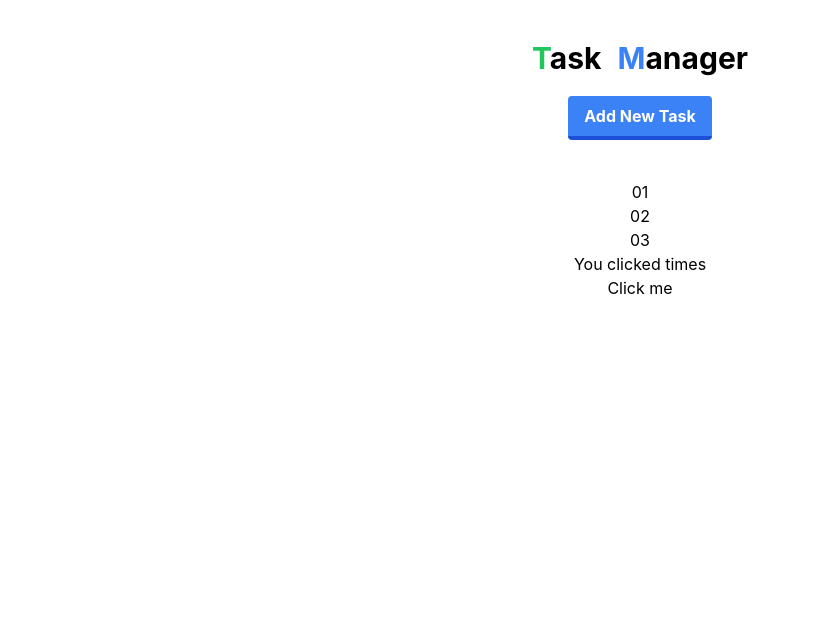
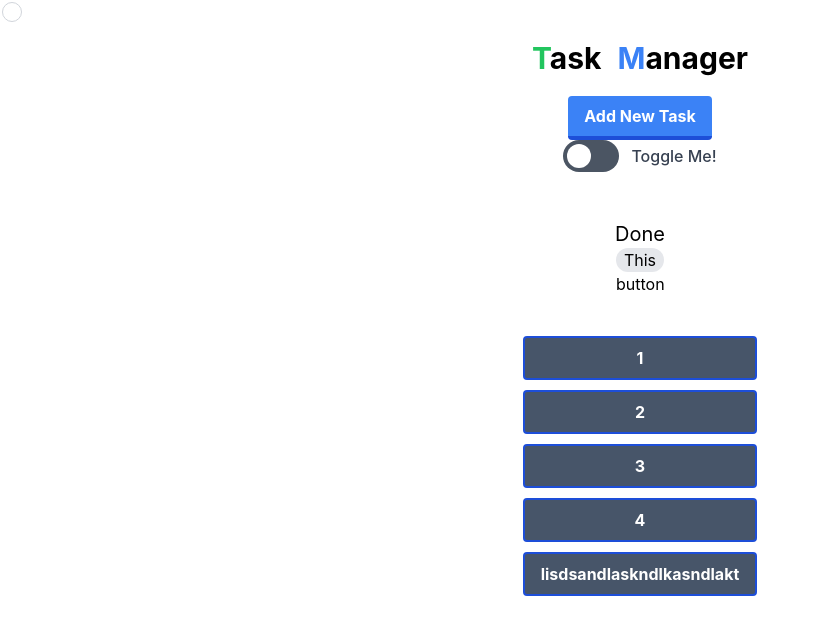
Before and after one commit to KanniShashankh/Taskmanager, a React (Create React App) app in the folder app/: page / in a window 1280 px wide. Shown: the top 634 px of the page, without its empty margins (0-818 px from the left). Built offline with nearby package versions, Linux system fonts and the light colour scheme.

Commit message:
day 0 commit

```diff
--- a/app/package.json
+++ b/app/package.json
@@ -11,6 +11,7 @@
     "@types/react": "^18.0.0",
     "@types/react-dom": "^18.0.0",
     "@types/react-router-dom": "^5.3.3",
+    "local-storage": "^2.0.0",
     "react": "^18.2.0",
     "react-dom": "^18.2.0",
     "react-router-dom": "^6.6.1",
--- a/app/src/App.css
+++ b/app/src/App.css
@@ -24,6 +24,11 @@
   color: white;
 }
 
+input:checked ~ .dot {
+  transform: translateX(100%);
+  background-color: #48bb78;
+}
+
 .App-link {
   color: #61dafb;
 }
--- a/app/src/App.tsx
+++ b/app/src/App.tsx
@@ -4,7 +4,6 @@ import { BrowserRouter as Router, Routes, Route } from "react-router-dom";
 import Home from "./view_models/Home"
 import NewTask from './view_models/NewTask';
 import EditTask from './view_models/EditTask';
-
 
 
 function App() {
--- /dev/null
+++ b/app/src/components/DoneList.tsx
@@ -0,0 +1,17 @@
+
+
+const numbers: String[] = ['Task 1', 'Task 2', 'Task 3', 'Task 4'];
+
+const listItems = numbers.map((item) =>
+<li className="self-center mb-2.5 transition ease-in-out delay-150 hover:-translate-y-1 hover:scale-110 hover:bg-indigo-500 duration-300 border-spacing-x-2px bg-slate-600 pb-2 text-white font-bold py-2 px-4 border-2 border-blue-700 hover:border-blue-500 rounded">{item}</li>
+);
+
+function DoneList() {
+    return (
+      <div className="mx-auto hover:space-x-8 min-w-fit max-w-sm pt-10 place-items-center items-center flex flex-col gap-x-1 ">
+          <ul> {listItems} </ul>
+      </div>
+    );
+}
+
+export default DoneList;
--- /dev/null
+++ b/app/src/components/PendingList.tsx
@@ -0,0 +1,19 @@
+
+
+
+const numbers = [1, 2, 3, 4, "lisdsandlaskndlkasndlakt"];
+
+
+const listItems = numbers.map((item) =>
+<li className="self-center mb-2.5 transition ease-in-out delay-150 hover:-translate-y-1 hover:scale-110 hover:bg-indigo-500 duration-300 border-spacing-x-2px bg-slate-600 pb-2 text-white font-bold py-2 px-4 border-2 border-blue-700 hover:border-blue-500 rounded">{item}</li>
+);
+
+function DoneList() {
+    return (
+      <div className="mx-auto hover:space-x-8 min-w-fit max-w-sm pt-10 place-items-center items-center flex flex-col gap-x-1 ">
+           <ul> {listItems} </ul>
+      </div>
+    );
+  }
+
+  export default DoneList;
--- a/app/src/view_models/Home.tsx
+++ b/app/src/view_models/Home.tsx
@@ -1,10 +1,15 @@
 import React, { useState } from 'react';
+import DoneList from '../components/DoneList';
+import PendingList from '../components/PendingList'
+
+var value = localStorage.getItem("chanceofdeath");
+localStorage.setItem('myCat', 'Tom');
 
 function Home() {
-
   const [check, setCheck] = useState(false);
-
-
+  function ValidateState(){
+    return (check) ? <DoneList></DoneList> : <PendingList></PendingList>
+  }
     return (
       <div className="App">
         <div className="flex pb-5 pt-10 justify-center space-x-4 auto-rows-auto font-bold text-3xl">
@@ -13,19 +18,32 @@ function Home() {
         </div>
         <button className=" bg-blue-500 hover:bg-blue-400 text-white font-bold py-2 px-4 border-b-4 border-blue-700 hover:border-blue-500 rounded">Add New Task</button>
 
+      <br></br>
+
+      <div className="flex items-center justify-center w-full mb-12">
+
+  <label htmlFor="toggleB" className="flex items-center cursor-pointer">
+    <div className="relative">
+      <input type="checkbox" id="toggleB" className="sr-only"/>
+      <div className="block bg-gray-600 w-14 h-8 rounded-full"></div>
+      <div className="dot absolute left-1 top-1 bg-white w-6 h-6 rounded-full transition"></div>
+    </div>
+    <div className="ml-3 text-gray-700 font-medium">
+      Toggle Me!
+    </div>
+  </label>
+
+</div>
 
 
-        <div className="pt-10 flex flex-col">
-          <div>01</div>
-          <div>02</div>
-          <div>03</div>
-          <div>
-      <p>You clicked {check} times</p>
-      <button onClick={() => setCheck(prevCheck => !prevCheck) }>
-        Click me
+
+      <p className="bold text-xl"> {(check)?"Pending":"Done"}</p>
+      <button className="w-12 h-6 bg-gray-200 rounded-full peer  peer-focus:ring-green-300  peer-checked:after:translate-x-full peer-checked:after:border-white after:content-[''] after:absolute after:top-0.5 after:left-[2px] after:bg-white after:border-gray-300 after:border after:rounded-full after:h-5 after:w-5 after:transition-all peer-checked:bg-green-600" onClick={() => setCheck(prevCheck => !prevCheck) }>
+        This button
       </button>
-    </div>
-        </div>
+
+
+      <ValidateState/>
 
       </div>
     );
```
Also changed, not shown: 1 other file (tests, documents, lock files or other folders).
